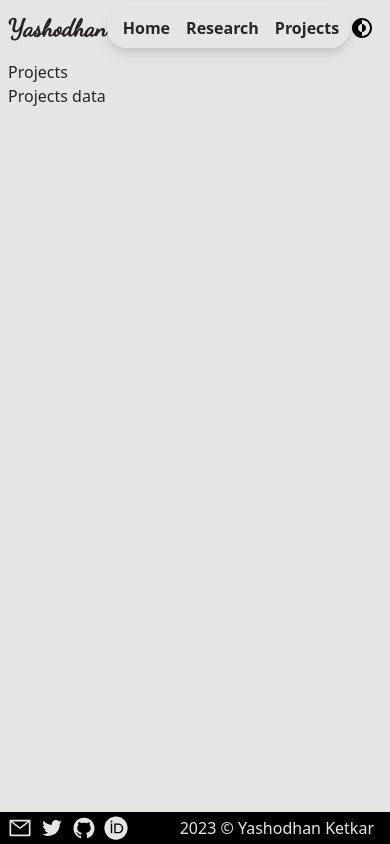
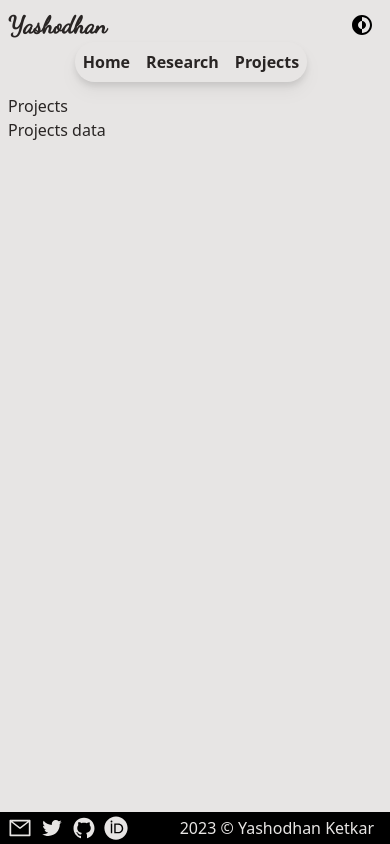
Before and after one commit to yashodhanketkar/me, a React (Vite) app: page /projects in a window 390 px wide. Built offline with nearby package versions, Linux system fonts and the light colour scheme; a web font is replaced by a local one.

Commit message:
fix: fixed styling issues in navbar fix: fixed directory structure new: added svg image

```diff
--- a/index.html
+++ b/index.html
@@ -3,7 +3,8 @@
 
 <head>
   <meta charset="UTF-8" />
-  <link rel="icon" type="image/svg+xml" href="/vite.svg" />
+  <!-- <link rel="icon" type="image/svg+xml" href="/vite.svg" /> -->
+  <link rel="icon" type="image/svg+xml" href="/y.svg" />
   <meta name="viewport" content="width=device-width, initial-scale=1.0" />
   <title>Yashodhan Ketkar</title>
 </head>
--- a/src/common/mainUIWrapper/footer/index.tsx
+++ b/src/common/mainUIWrapper/footer/index.tsx
@@ -34,7 +34,9 @@ export const Footer = (): React.ReactElement => {
           </div>
         </div>
         <div className="inline-flex justify-end w-full">
-          <span className="">2023 © Yashodhan Ketkar</span>
+          <span className="text-right">
+            2023 © <span className="inline-block">Yashodhan Ketkar</span>
+          </span>
         </div>
       </div>
     </footer>
--- a/src/common/mainUIWrapper/header.tsx
+++ /dev/null
@@ -1,19 +0,0 @@
-import { Navbar } from "./navbar";
-import { useTheme } from "../hooks/useTheme";
-import { CgDarkMode } from "react-icons/cg";
-import { NavLink } from "react-router-dom";
-
-export const Header = (): React.ReactElement => {
-  const [handleTheme] = useTheme();
-  return (
-    <header className="flex items-center justify-between py-2 text-2xl font-semibold">
-      <NavLink to="/">
-        <span className="font-dancingScript">Yashodhan</span>
-      </NavLink>
-      <Navbar />
-      <button className="text-black dark:text-slate-200" onClick={handleTheme}>
-        <CgDarkMode />
-      </button>
-    </header>
-  );
-};
--- /dev/null
+++ b/src/common/mainUIWrapper/header/index.tsx
@@ -0,0 +1,22 @@
+import { Navbar } from "../navbar";
+import { useTheme } from "../../hooks/useTheme";
+import { CgDarkMode } from "react-icons/cg";
+import { NavLink } from "react-router-dom";
+
+export const Header = (): React.ReactElement => {
+  const [handleTheme] = useTheme();
+  return (
+    <header className="flex flex-wrap items-center justify-between py-2 text-2xl font-semibold">
+      <NavLink className="order-1 w-1/2 sm:w-auto" to="/">
+        <span className="font-dancingScript">Yashodhan</span>
+      </NavLink>
+      <Navbar externalClassName="order-3 sm:order-2 mr-auto ml-auto" />
+      <button
+        className="inline-flex justify-end order-2 w-1/2 text-black sm:w-auto sm:order-3 dark:text-slate-200"
+        onClick={handleTheme}
+      >
+        <CgDarkMode />
+      </button>
+    </header>
+  );
+};
--- a/src/common/mainUIWrapper/navbar.tsx
+++ /dev/null
@@ -1,23 +0,0 @@
-import { NavLink } from "react-router-dom";
-
-export const Navbar = () => {
-  return (
-    <nav className="flex overflow-hidden text-base border-black rounded-full border-1 drop-shadow-lg shadow-black bg-stone-200 dark:bg-slate-700/50">
-      <ul className="[&>*]:navitem inline-flex">
-        <li>
-          <NavLink className="pl-2" to="/">
-            Home
-          </NavLink>
-        </li>
-        <li>
-          <NavLink to="/research">Research</NavLink>
-        </li>
-        <li>
-          <NavLink className="pr-2" to="/projects">
-            Projects
-          </NavLink>
-        </li>
-      </ul>
-    </nav>
-  );
-};
--- /dev/null
+++ b/src/common/mainUIWrapper/navbar/index.tsx
@@ -0,0 +1,21 @@
+import { NavLink } from "react-router-dom";
+
+interface INavbar {
+  externalClassName?: string;
+}
+
+export const Navbar = (props: INavbar) => {
+  return (
+    <nav
+      className={`[&>*]:navitem inline-flex overflow-hidden text-base border-black rounded-full border-1 drop-shadow-lg shadow-black bg-stone-200 dark:bg-slate-700/50 ${props.externalClassName}`}
+    >
+      <NavLink className="pl-2" to="/">
+        Home
+      </NavLink>
+      <NavLink to="/research">Research</NavLink>
+      <NavLink className="pr-2" to="/projects">
+        Projects
+      </NavLink>
+    </nav>
+  );
+};
```
Also changed, not shown: public/y.svg (added).
